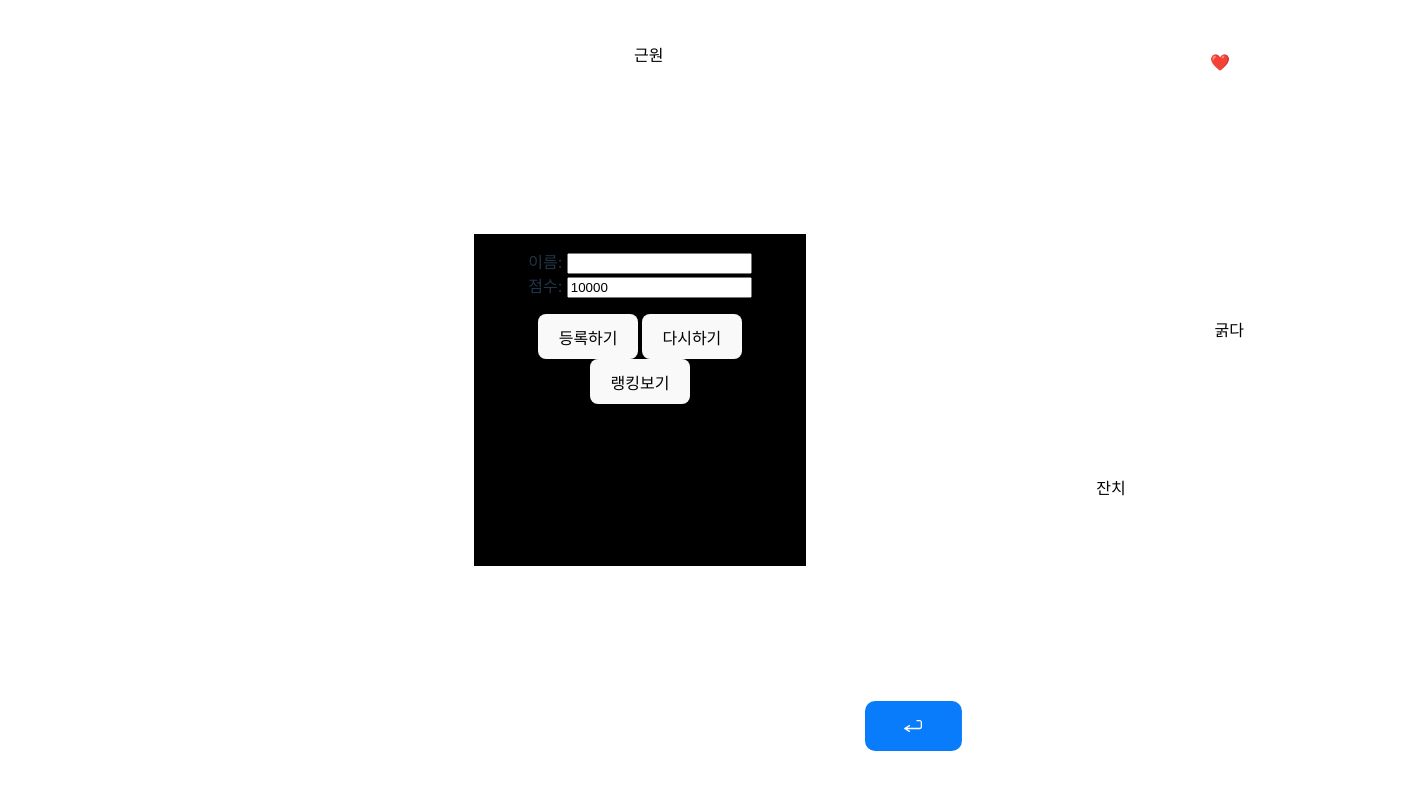
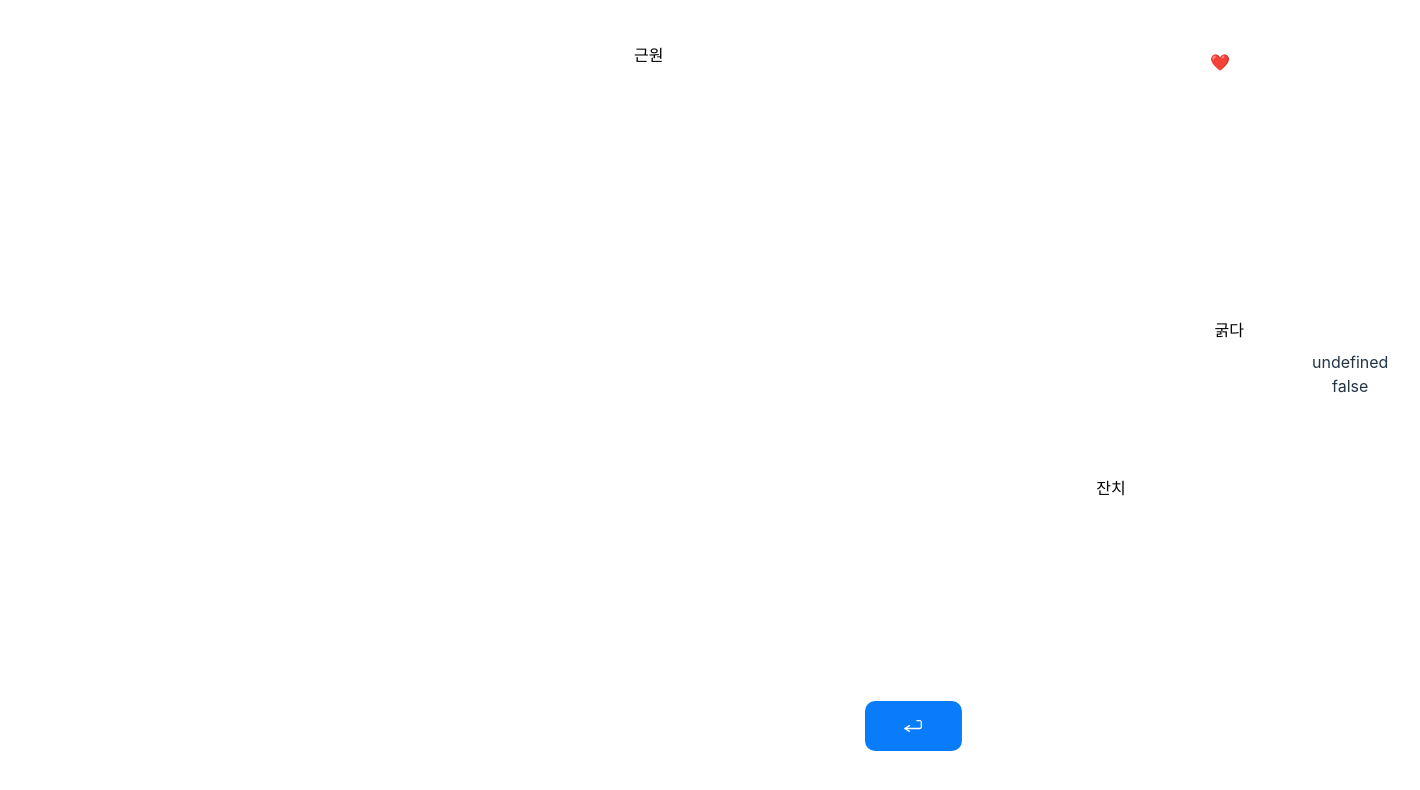
Before and after one commit to jaesoekjjang/Acid-Rain, a website built with Vite: page frontend/index.html in a window 1280 px wide. Both pictures are taken after a click on the button "다시하기". Shown: the whole page, 1420 px wide, since content can reach past the window. Built offline with nearby package versions, Linux system fonts and the light colour scheme.

Commit message:
[frontend] Refactor componentize

```diff
--- a/frontend/Component.js
+++ /dev/null
@@ -1,50 +0,0 @@
-import { BehaviorSubject } from "rxjs";
-
-export class Component {
-  #render;
-
-  constructor($target, initialState) {
-    if (new.target.prototype.constructor === Component) {
-      throw new Error("추상 클래스를 인스턴스화 할 수 없습니다.");
-    }
-    this.$target = $target;
-    this.state = new BehaviorSubject(initialState ?? {});
-    this.state.subscribe((state) => {
-      this.render.call(this);
-    });
-    this.onMount();
-    this.addEvent();
-  }
-
-  render() {
-    this.$target.innerHTML = this.template(this.state.getValue());
-  }
-
-  template() {
-    throw new Error(
-      "Component의 서브 클래스는 template 메소드를 구현해야 합니다."
-    );
-  }
-
-  onMount() {}
-
-  addEvent() {}
-
-  // beforeUpdate() {}
-
-  // afterUpdate() {}
-}
-
-// export function Component($target, initialState) {}
-
-// Component.prototype.update = function () {
-//   console.log("update");
-// };
-
-// Function.prototype.extend = function (Constructor) {
-//   this.prototype = Constructor.prototype;
-//   this.prototype.constructor = this;
-// };
-
-// const comp = new Component();
-// comp.update();
--- a/frontend/Modal.js
+++ /dev/null
@@ -1,78 +0,0 @@
-import { fromEvent, BehaviorSubject } from "rxjs";
-import { filter, tap, map, mergeMap, share } from "rxjs/operators";
-import { ajax } from "rxjs/ajax";
-import { Component } from "./Component.js";
-
-export class Modal extends Component {
-  template(state) {
-    return `
-    <div>
-      <form class='modal-form'>
-        <div>
-          <span>이름: </span>
-          <input type='text' name='name' type="text" />
-        </div>
-        <div>
-          <span>점수: </span>
-          <input type='text' name='score' value=10000 >
-        </div>
-      </form>
-    </div>
-    <div>
-      <button class='register'>등록하기</button>
-      <button class='restart'>다시하기</button>
-      <button class='ranking'>랭킹보기</button>
-      <div>
-        <ul>
-          ${state.reduce(
-            (acc, { name, score }) => `
-            ${acc}
-            <li>
-              <span>이름: ${name}</span>
-              <span> | </span>
-              <span>점수: ${score}</span>
-            </li>
-          `,
-            ""
-          )}
-        </ul>
-      </div>
-    </div>
-  `;
-  }
-
-  addEvent() {
-    const clickModal = fromEvent(this.$target, "click").pipe(share());
-
-    clickModal
-      .pipe(
-        filter((x) => x.target.classList.contains("register")),
-        map(() => {
-          const { name, score } = document.querySelector(".modal-form");
-          return { userName: name.value, score: score.value };
-        }),
-        mergeMap((body) =>
-          ajax({
-            url: `${import.meta.env.VITE_BASE_URL}/game`,
-            method: "POST",
-            body,
-          })
-        )
-      )
-      .subscribe(({ response }) => console.log(response));
-
-    clickModal
-      .pipe(
-        filter((x) => x.target.classList.contains("ranking")),
-        mergeMap(() =>
-          ajax({
-            url: `${import.meta.env.VITE_BASE_URL}/game/ranking`,
-            method: "GET",
-          })
-        )
-      )
-      .subscribe(({ response }) => this.state.next(response));
-  }
-}
-
-// TODO 1.ajax 함수 추상화 하기  2.에러 처리하기
--- a/frontend/main.js
+++ /dev/null
@@ -1,64 +0,0 @@
-import "./style.css";
-import { Game } from "./Game";
-import { Modal } from "./Modal";
-import { Component } from "./Component";
-import { fromEvent } from "rxjs";
-import("./keyboardControl");
-
-const WORDS_PATH = "/words_list.txt";
-
-const loadText = async (path) => {
-  const text = await (await fetch(path)).text();
-  return text;
-};
-const words = (await loadText(WORDS_PATH)).split(/\s+/);
-
-new (class App extends Component {
-  template(state) {
-    return `
-    <div>
-      <div class='game__panel'>
-        <div>
-          <span class="life">❤️</span>
-        </div>
-        <ul class='words-list'></ul>
-        <form class='game-form'>
-          <fieldset class='game-fieldset'>
-            <input class="input" type="text" />
-            <button class='submit' type="submit">
-              <img class='enter' src='/enter-key.svg'/>
-            </button>
-          </fieldset>
-        </form>
-      </div>
-      <div class='game-over__panel play'>
-        <div class='game-over__text'>
-          <span>Game Over</span>
-        </div>
-        <div>
-          <button class='game-over__button'>
-          <span class='restart'>Play Again</span>
-          </button>
-        </div>
-      </div>
-      <div class='modal'></div>
-    </div>
-    `;
-  }
-
-  onMount() {
-    new Modal(document.querySelector(".modal"), []);
-
-    const $canvas = document.querySelector("#canvas");
-    const $form = document.querySelector(".game-form");
-    const $life = document.querySelector(".life");
-
-    const game = new Game({ $canvas, $form, $life });
-    game.init(words);
-    game.start(3);
-    const $restart = document.querySelector(".restart");
-    fromEvent($restart, "click").subscribe(() => game.restart(3));
-  }
-
-  addEvent() {}
-})(document.querySelector("#app"));
--- /dev/null
+++ b/frontend/src/Component.js
@@ -0,0 +1,86 @@
+import { BehaviorSubject, fromEvent } from "rxjs";
+
+export class Component {
+  #eventSubscriptions;
+  #components;
+
+  /**
+   * @param {HTMLElement} $target - 컴포넌트의 컨테이너
+   * @param {any} initialState
+   */
+  constructor($parent, tag, initialState) {
+    if (new.target.prototype.constructor === Component) {
+      throw new Error("추상 클래스를 인스턴스화 할 수 없습니다.");
+    }
+    this.$target = document.createElement(tag);
+    $parent.appendChild(this.$target);
+    this.$parent = $parent;
+    this.state = new BehaviorSubject(initialState ?? {});
+
+    this.addComponents();
+
+    this.state.subscribe((state) => {
+      this.render.call(this);
+      this.components.forEach((comp) => {
+        if (!(comp instanceof Component))
+          throw Error("addComponent()에는 컴포넌트만 등록할 수 있습니다");
+        comp.render();
+      });
+    });
+
+    this.onMount();
+    this.#eventSubscriptions = this.addEvent();
+  }
+
+  render() {
+    this.$target.innerHTML = this.template(this.state.getValue());
+  }
+
+  /**
+   * @param  {...any} components
+   */
+  addComponents(components = []) {
+    this.components = Array.isArray(components) ? components : [components];
+  }
+
+  /**
+   * @param {any} state
+   */
+  template(state) {
+    // throw new Error(
+    //   "Component의 서브 클래스는 template 메소드를 구현해야 합니다."
+    // );
+  }
+
+  onMount() {}
+
+  /**
+   * @returns {Subscription} subscriptions
+   * @description 이벤트를 추가한 뒤, subscription을 배열로 반환해야 한다.
+   */
+  addEvent() {}
+
+  unMount() {
+    this.eventSubscriptions.forEach((sub) => sub.unSubscribe());
+  }
+
+  //! addEvent가 실행되면 그 결과를 subscription에 넣는 함수
+
+  // beforeUpdate() {}
+
+  // afterUpdate() {}
+}
+
+// export function Component($target, initialState) {}
+
+// Component.prototype.update = function () {
+//   console.log("update");
+// };
+
+// Function.prototype.extend = function (Constructor) {
+//   this.prototype = Constructor.prototype;
+//   this.prototype.constructor = this;
+// };
+
+// const comp = new Component();
+// comp.update();
--- /dev/null
+++ b/frontend/src/component/GamePanel.js
@@ -0,0 +1,41 @@
+import { Component } from "../Component";
+import { Game } from "../models/Game";
+
+const WORDS_PATH = "/words_list.txt";
+
+const loadText = async (path) => {
+  const text = await (await fetch(path)).text();
+  return text;
+};
+const words = (await loadText(WORDS_PATH)).split(/\s+/);
+
+export class GamePanel extends Component {
+  template(state) {
+    return `
+    <div class='game__panel'>
+      <div>
+        <span class="life">❤️</span>
+      </div>
+      <ul class='words-list'></ul>
+      <form class='game-form'>
+        <fieldset class='game-fieldset'>
+          <input class="input" type="text" />
+          <button class='submit' type="submit">
+            <img class='enter' src='/enter-key.svg'/>
+          </button>
+        </fieldset>
+      </form>
+    </div>
+    `;
+  }
+
+  onMount() {
+    const $canvas = document.querySelector("#canvas");
+    const $form = document.querySelector(".game-form");
+    const $life = document.querySelector(".life");
+
+    const game = new Game({ $canvas, $form, $life });
+    game.init(words);
+    game.start(3);
+  }
+}
--- /dev/null
+++ b/frontend/src/component/Modal.js
@@ -0,0 +1,94 @@
+import { fromEvent } from "rxjs";
+import { filter, map, mergeMap, share, tap } from "rxjs/operators";
+import { ajax } from "rxjs/ajax";
+import { Component } from "../Component.js";
+
+export class Modal extends Component {
+  template({ props, ranking }) {
+    return (
+      props.isPlaying() &&
+      `
+      <div class='modal'>
+        <form class='modal-form'>
+          <div>
+            <span>이름: </span>
+            <input type='text' name='name' type="text" />
+          </div>
+          <div>
+            <span>점수: </span>
+            <input type='text' name='score' value=10000 >
+          </div>
+        </form>
+        <div>
+        <button class='register'>등록하기</button>
+        <button class='restart'>다시하기</button>
+        <button class='ranking'>랭킹보기</button>
+        <div>
+          <ul>
+            ${ranking.reduce(
+              (acc, { name, score }) => `
+              ${acc}
+              <li>
+                <span>이름: ${name}</span>
+                <span> | </span>
+                <span>점수: ${score}</span>
+              </li>
+            `,
+              ""
+            )}
+          </ul>
+        </div>
+      </div>
+      </div>
+  `
+    );
+  }
+
+  addEvent() {
+    const clickModal = fromEvent(this.$target, "click").pipe(share());
+
+    const onClickRegister = clickModal
+      .pipe(
+        filter((x) => x.target.classList.contains("register")),
+        map(() => {
+          const { name, score } = document.querySelector(".modal-form");
+          return { userName: name.value, score: score.value };
+        }),
+        mergeMap((body) =>
+          ajax({
+            url: `${import.meta.env.VITE_BASE_URL}/game`,
+            method: "POST",
+            body,
+          })
+        )
+      )
+      .subscribe(({ response }) => console.log(response));
+
+    const onClickRaking = clickModal
+      .pipe(
+        filter((x) => x.target.classList.contains("ranking")),
+        mergeMap(() =>
+          ajax({
+            url: `${import.meta.env.VITE_BASE_URL}/game/ranking`,
+            method: "GET",
+          })
+        )
+      )
+      .subscribe(({ response }) =>
+        this.state.next({ ...this.state.getValue(), ranking: response })
+      );
+
+    const onClickRestart = clickModal
+      .pipe(filter((x) => x.target.classList.contains("restart")))
+      .subscribe(() => {
+        const {
+          props: { isPlaying, setIsPlaying },
+        } = this.state.getValue();
+        setIsPlaying(!isPlaying());
+      });
+
+    return [onClickRegister, onClickRaking, onClickRestart];
+  }
+}
+
+// TODO 1.ajax 함수 추상화 하기  2.에러 처리하기
--- a/frontend/keyboardControl.js
+++ b/frontend/src/keyboardControl.js
@@ -27,7 +27,7 @@ keyup(document)
   )
   .subscribe();
 
-// 1.5초 동안 타이핑 하지 않으면 input에 'typing' 클래스 부여. => border 스타일 변경
+// // 1.5초 동안 타이핑 하지 않으면 input에 'typing' 클래스 부여. => border 스타일 변경
 fromEvent(input$, "keydown")
   .pipe(
     switchMap(() => {
--- /dev/null
+++ b/frontend/src/main.js
@@ -0,0 +1,25 @@
+import "../style.css";
+import { Modal } from "./component/Modal";
+import { Component } from "./Component";
+import { fromEvent } from "rxjs";
+import { GamePanel } from "./component/GamePanel";
+
+new (class App extends Component {
+  onMount() {
+    import("./keyboardControl");
+    const app = document.querySelector("#app");
+
+    // TODO props 함수 추상화 하기
+    const modal = new Modal(app, "div", {
+      props: {
+        isPlaying: () => this.state.getValue().isPlaying,
+        setIsPlaying: (isPlaying) =>
+          this.state.next({ ...this.state.getValue(), isPlaying }),
+      },
+      ranking: [],
+    });
+
+    const gamePanel = new GamePanel(app, "div");
+    this.addComponents([gamePanel, modal]);
+  }
+})(document.querySelector("#app"), "div", { isPlaying: true });
```
Also changed, not shown: frontend/index.html (+1 -1 lines), frontend/src/models/Game.js (renamed from frontend/Game.js), frontend/src/models/WordDrop.js (renamed from frontend/WordDrop.js), frontend/src/models/WordDrops.js (renamed from frontend/WordDrops.js), frontend/src/utils/ajax.js (added).
